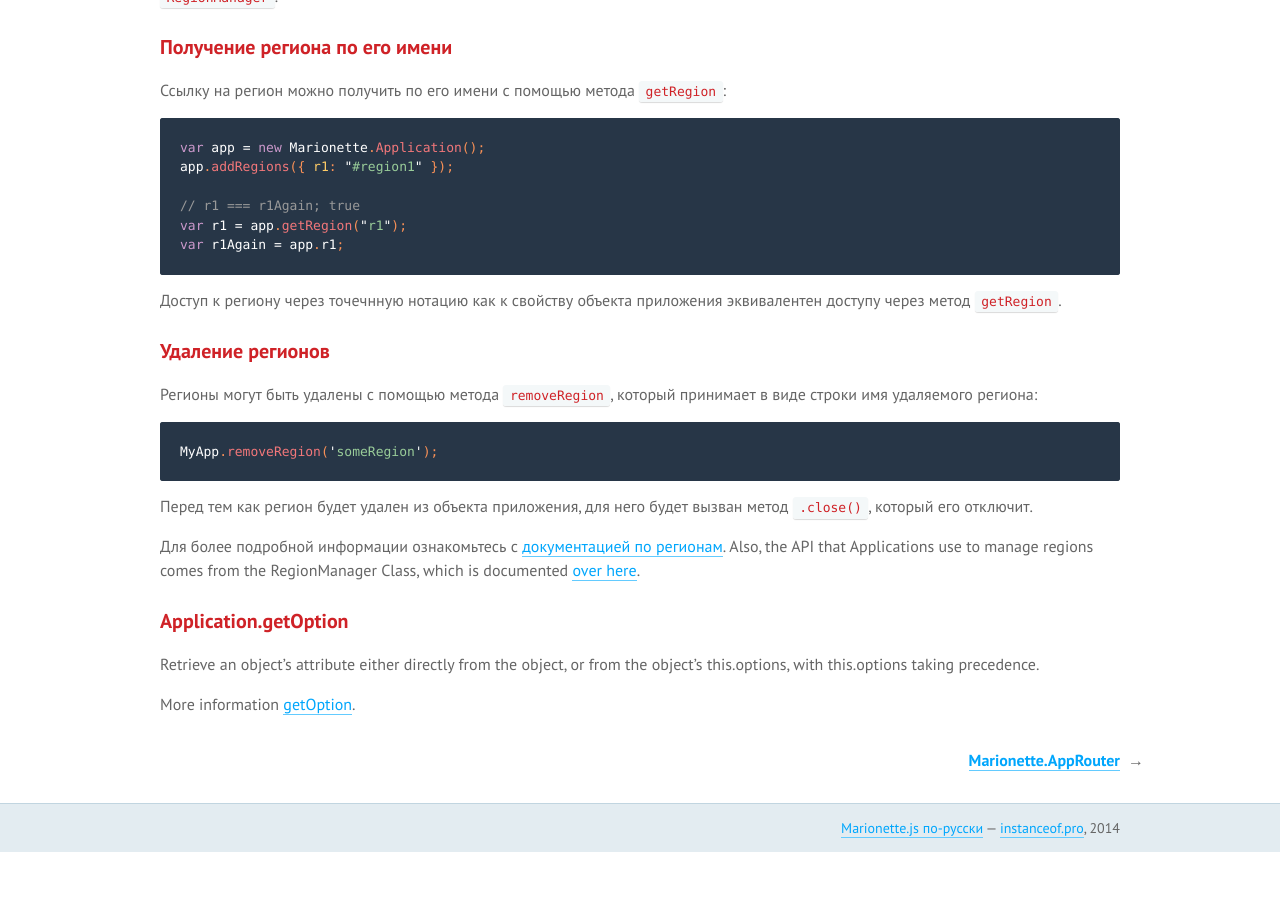
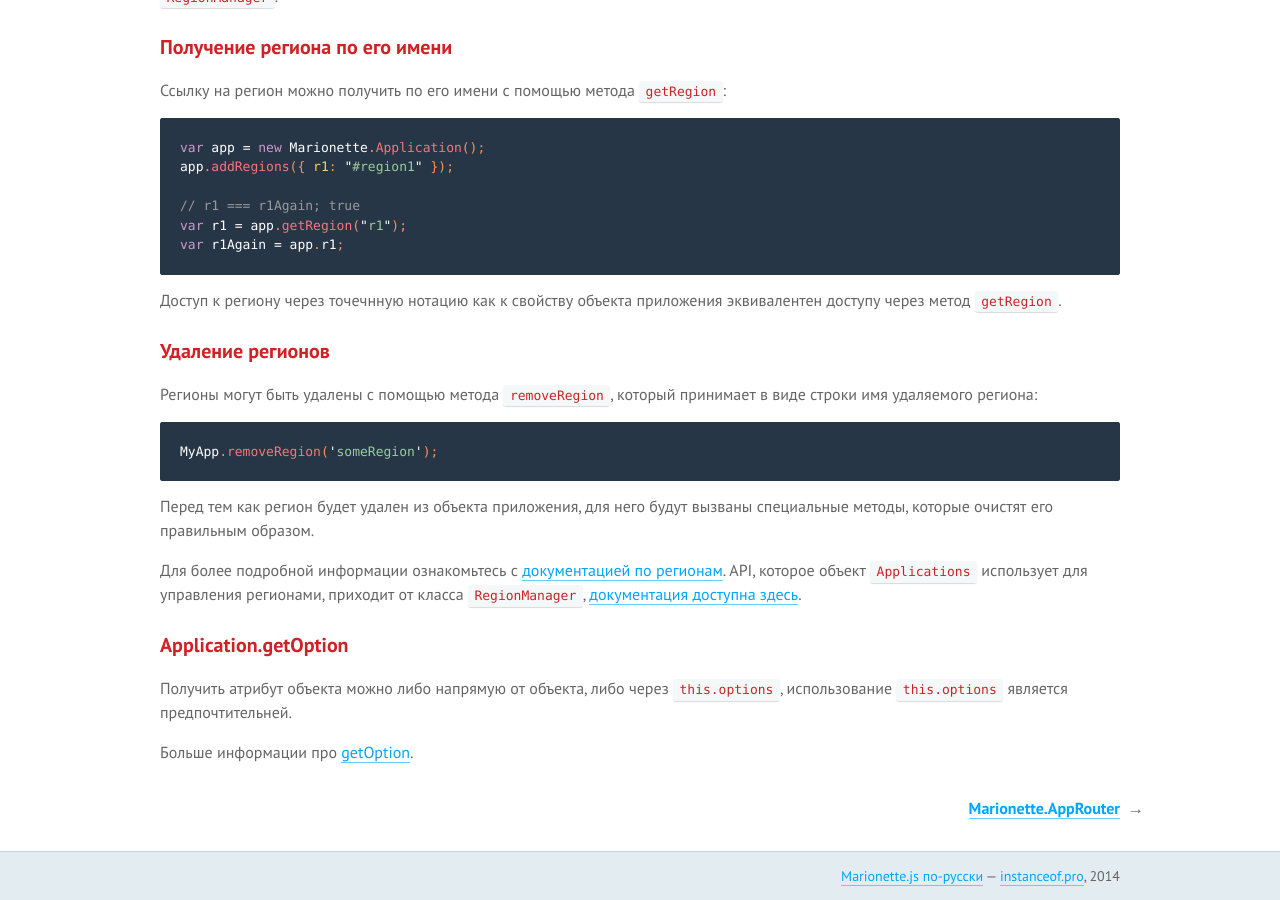
Before and after one commit to sadcitizen/marionettejs.ru, a Jekyll site: the page built from _posts/2014-01-01-application.md, in a window 1280 px wide and 900 px high, scrolled down 6609 px. Built offline with Jekyll 4.4.1, drawn with Linux system fonts in a browser that asks for light colours; some web fonts are replaced; Markdown is read by kramdown in place of the engine named in the settings; before the commit the page ends 7461 px from its top, so only the background shows below that.

Commit message:
translate ru/Application
перевел 'Application.getOption'

````diff
--- a/_includes/translation/ru/marionette.application.md
+++ b/_includes/translation/ru/marionette.application.md
@@ -325,12 +325,15 @@
 MyApp.removeRegion('someRegion');
 ```
 
-Перед тем как регион будет удален из объекта приложения, для него будет вызван метод `.close()`, который его отключит.
+Перед тем как регион будет удален из объекта приложения, для него будут вызваны специальные методы,
+которые очистят его правильным образом.
 
-Для более подробной информации ознакомьтесь с [документацией по регионам](../region/). Also, the API that Applications use to
-manage regions comes from the RegionManager Class, which is documented [over here](../regionmanager/).
+Для более подробной информации ознакомьтесь с [документацией по регионам](../region/).
+API, которое объект `Applications` использует для управления регионами, приходит от класса `RegionManager`,
+[документация доступна здесь](../regionmanager/).
 
 ### Application.getOption
-Retrieve an object's attribute either directly from the object, or from the object's this.options, with this.options taking precedence.
+Получить атрибут объекта можно либо напрямую от объекта, либо через `this.options`,
+использование `this.options` является предпочтительней.
 
-More information [getOption](../functions/).
+Больше информации про [getOption](../functions/).
````
